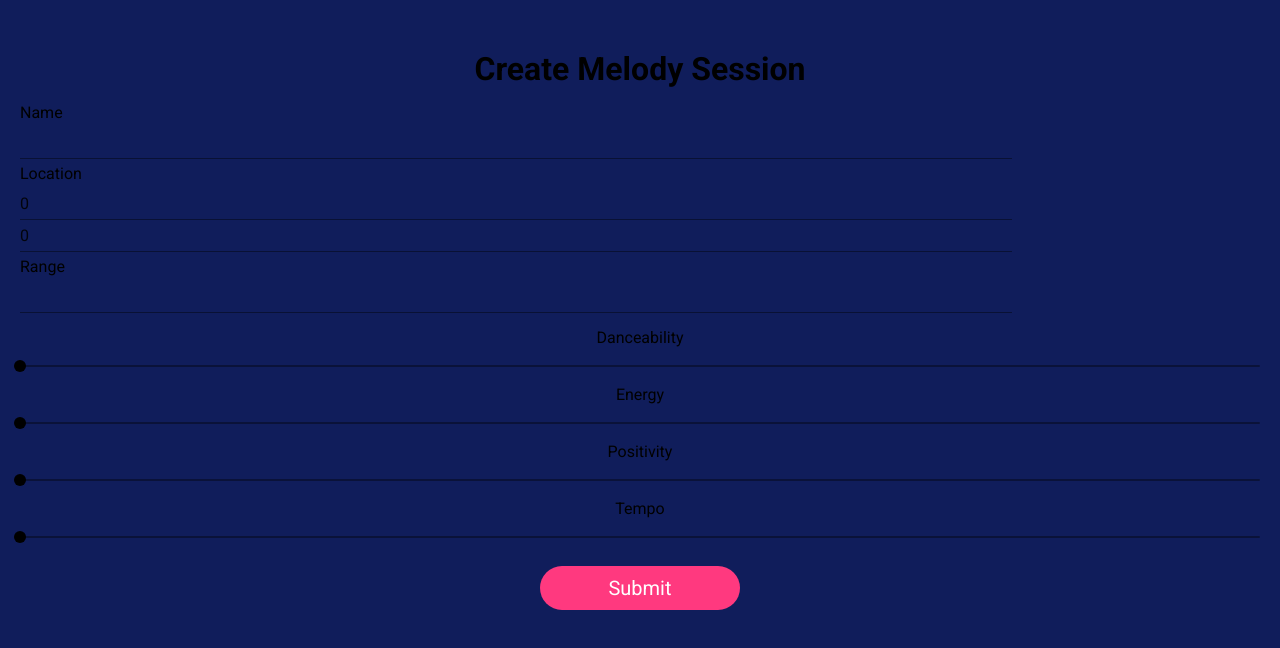
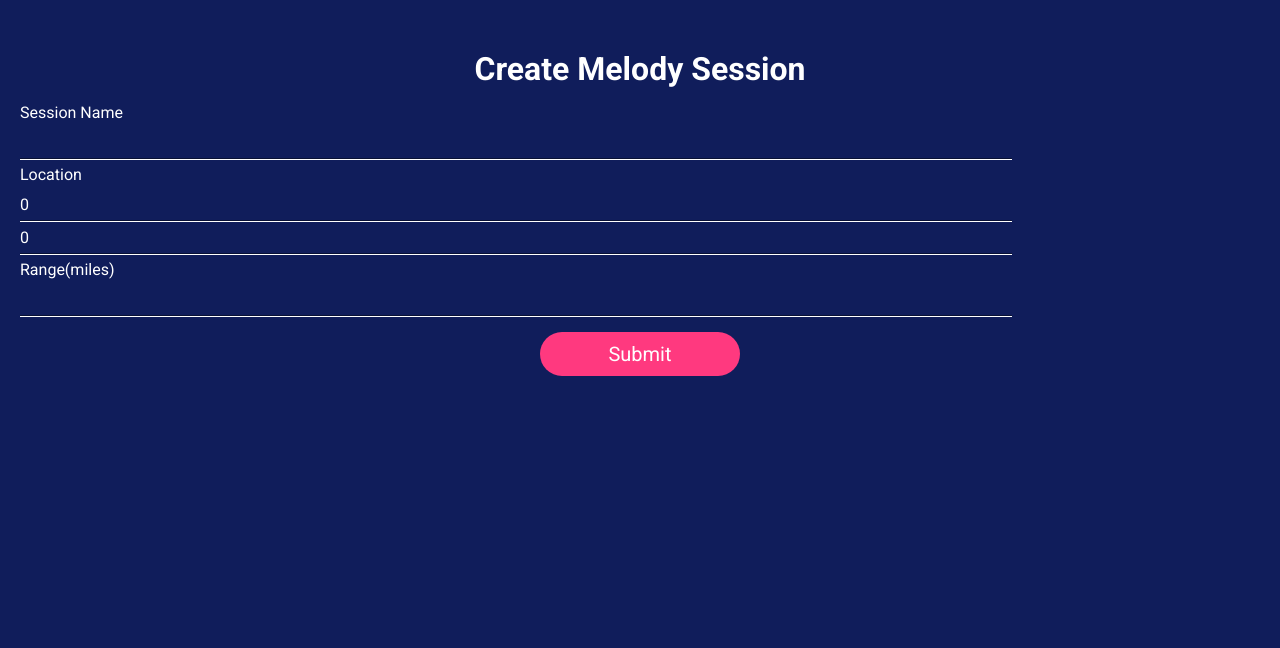
Before and after one commit to sumitrc9/melody_map, a React (Create React App) app in the folder client/: page /addsession in a window 1280 px wide. Shown: the top 648 px of the page. Built offline with nearby package versions, Linux system fonts and the light colour scheme; what google-maps-react would draw is missing.

Commit message:
Client ui changes

```diff
--- a/client/src/App.js
+++ b/client/src/App.js
@@ -6,12 +6,28 @@ import MapPage from './pages/MapPage';
 import RedirectPage from './pages/RedirectPage';
 import AddSession from './pages/AddSession';
 import SessionPage from './pages/SessionPage';
+import { MuiThemeProvider, createMuiTheme } from '@material-ui/core/styles';
 
 class App extends Component {
   render() {
 
+    const theme = createMuiTheme({
+      palette: {
+        secondary: {
+            main: '#E33E7F'
+        },
+        primary: {
+          main: "#ff397f"
+        },
+        text: {
+          main:"#ffffff"
+        }
+      },
+    })
+
     const App = () => (
       <div className="App">
+        <MuiThemeProvider theme={theme}>
           <Switch>
             <Route exact path='/' component={Home}/>
             <Route path='/addsession' component={AddSession}/>
@@ -19,6 +35,7 @@ class App extends Component {
             <Route path='/session' component={SessionPage}/>
             <Route redirect='/redirect' component={RedirectPage}/>
           </Switch>
+        </MuiThemeProvider>
       </div>
     )
     return (
--- a/client/src/pages/AddSession.css
+++ b/client/src/pages/AddSession.css
@@ -4,11 +4,13 @@ h1 {
   margin-bottom: 10px;
   font-size: 2em;
   font-weight: bold;
+  color:white;
 }
 
 p {
   margin-top: 5px;
   margin-bottom: 5px;
+  color:white;
 }
 
 .options {
@@ -24,6 +26,7 @@ p {
   margin-right: 20px;
   margin-top: 10px;
   margin-bottom: 10px;
+  color:white;
 }
 
 .qualities {
--- a/client/src/pages/AddSession.js
+++ b/client/src/pages/AddSession.js
@@ -3,6 +3,10 @@ import { TextField, Slider, Button } from '@material-ui/core';
 import "./AddSession.css";
 import Cookies from 'universal-cookie';
 import { Redirect } from 'react-router-dom';
+import { MuiThemeProvider, createMuiTheme } from '@material-ui/core/styles';
+
+
+
 class AddSession extends Component {
 
   constructor(props) {
@@ -51,8 +55,6 @@ class AddSession extends Component {
   async submitInfo() {
     const cookies = new Cookies();
 
-    console.log("submi")
-
     const stateCopy = {...this.state};
     delete stateCopy["redirect"]
     fetch('http://localhost:8080/createSession', {
@@ -74,29 +76,27 @@ class AddSession extends Component {
       return <Redirect to='/session'/>;
     }
 
+    const muiTheme = createMuiTheme({
+        slider: {
+          trackColor: 'yellow',
+          selectionColor: 'green'
+        },
+    })
+
     return (
       <div className="add-session-container">
         <h1 className="title">Create Melody Session</h1>
         <div className="options container">
-          <p className="option">Name</p>
+          <p className="option">Session Name</p>
           {/* Text input is super hacky right now */}
-          <TextField className="optionInput" onChange={this.textChanged('name').bind(this)}/>
+          <TextField className="optionInput" InputProps={{style:{color:"white", borderBottom: '1px solid white'}}} onChange={this.textChanged('name').bind(this)}/>
           <p className="option">Location</p>
-          <TextField className="optionInput" onChange={this.locationChanged('lat').bind(this)} value={this.state.location.lat}/>
-          <TextField className="optionInput" onChange={this.locationChanged('lng').bind(this)} value={this.state.location.lng}/>
-          <p className="option">Range</p>
-          <TextField className="optionInput" onChange={this.textChanged('range').bind(this)}/>
+          <TextField  type="number"  className="optionInput" InputProps={{style:{color:"white", borderBottom: '1px solid white'}}} onChange={this.locationChanged('lat').bind(this)} value={this.state.location.lat}/>
+          <TextField  type="number" className="optionInput" InputProps={{style:{color:"white", borderBottom: '1px solid white'}}} onChange={this.locationChanged('lng').bind(this)} value={this.state.location.lng}/>
+          <p className="option">Range(miles)</p>
+          <TextField type="number" className="optionInput" InputProps={{style:{color:"white", borderBottom: '1px solid white'}}} onChange={this.textChanged('range').bind(this)}/>
         </div>
-        <div className="qualities container">
-          <p>Danceability</p>
-          <Slider/>
-          <p>Energy</p>
-          <Slider/>
-          <p>Positivity</p>
-          <Slider/>
-          <p>Tempo</p>
-          <Slider/>
-        </div>
+
         <button
           type="button"
           className="button"
--- a/client/src/pages/MapPage.css
+++ b/client/src/pages/MapPage.css
@@ -1,5 +1,5 @@
 .add-session-button {
-	background-color: 'white';}
+	background-color: '#ff397f';}
 
 .button-container {
 	margin-top: auto;
--- a/client/src/pages/MapPage.js
+++ b/client/src/pages/MapPage.js
@@ -103,7 +103,7 @@ export class MapContainer extends Component {
 
     const markers = this.state.markers;
 
-    console.log(markers)
+
 
     return (
       <div className="map-page">
@@ -111,7 +111,7 @@ export class MapContainer extends Component {
           {markers.map(marker => <Marker key={marker.name} name={marker.name} position={marker.location} onClick={this.onMarkerClick.bind(this)}/>)}
         </Map>
         <div className="button-container">
-          <Fab color="white" aria-label="add" className="add-session-button" onClick={this.createSession.bind(this)}>
+          <Fab color="secondary" aria-label="add" className="add-session-button" onClick={this.createSession.bind(this)}>
             <AddIcon />
           </Fab>
         </div>
```
Also changed, not shown: 1 other file (tests, documents, lock files or other folders). Lines whose indentation alone changed are shown as unchanged.
